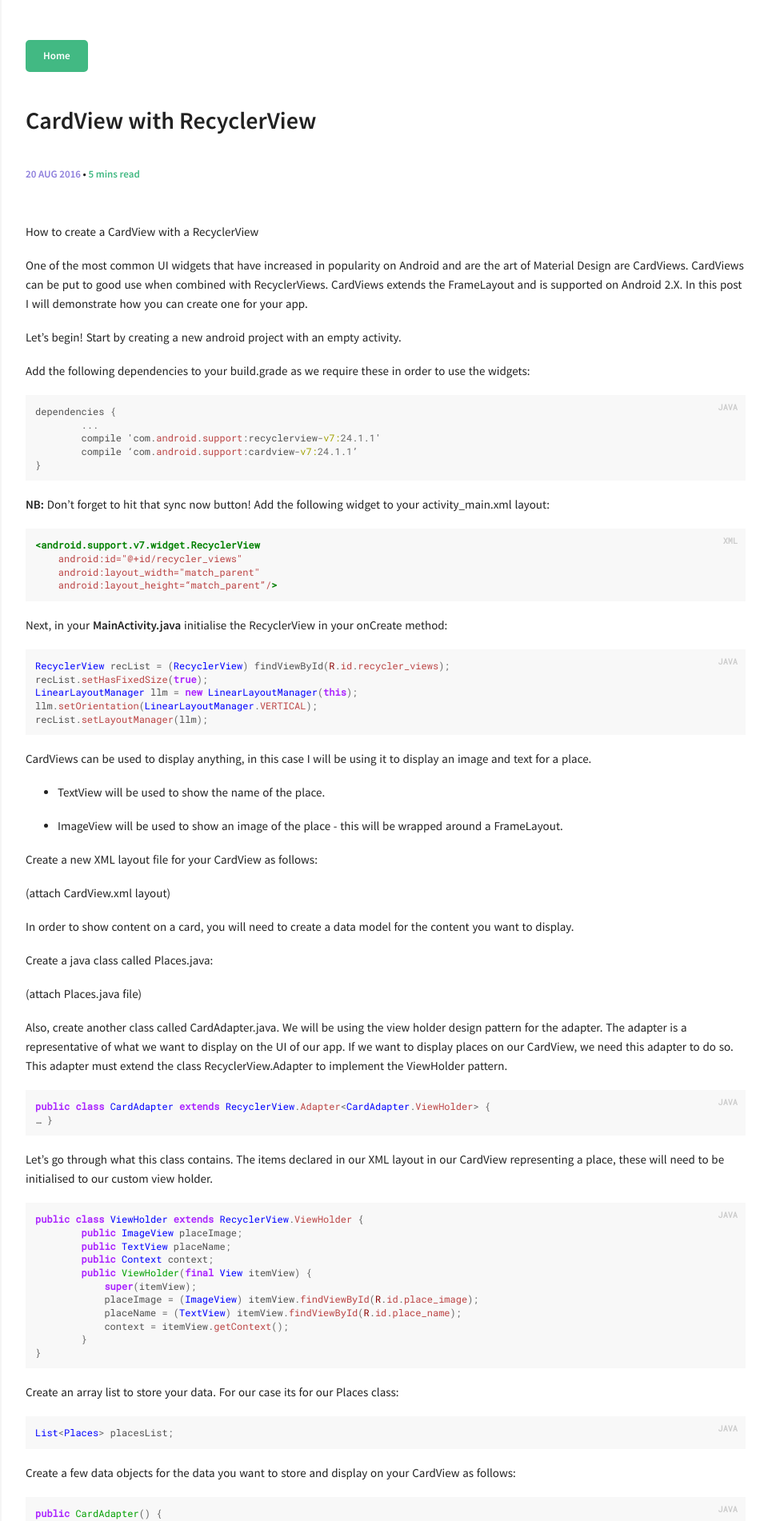
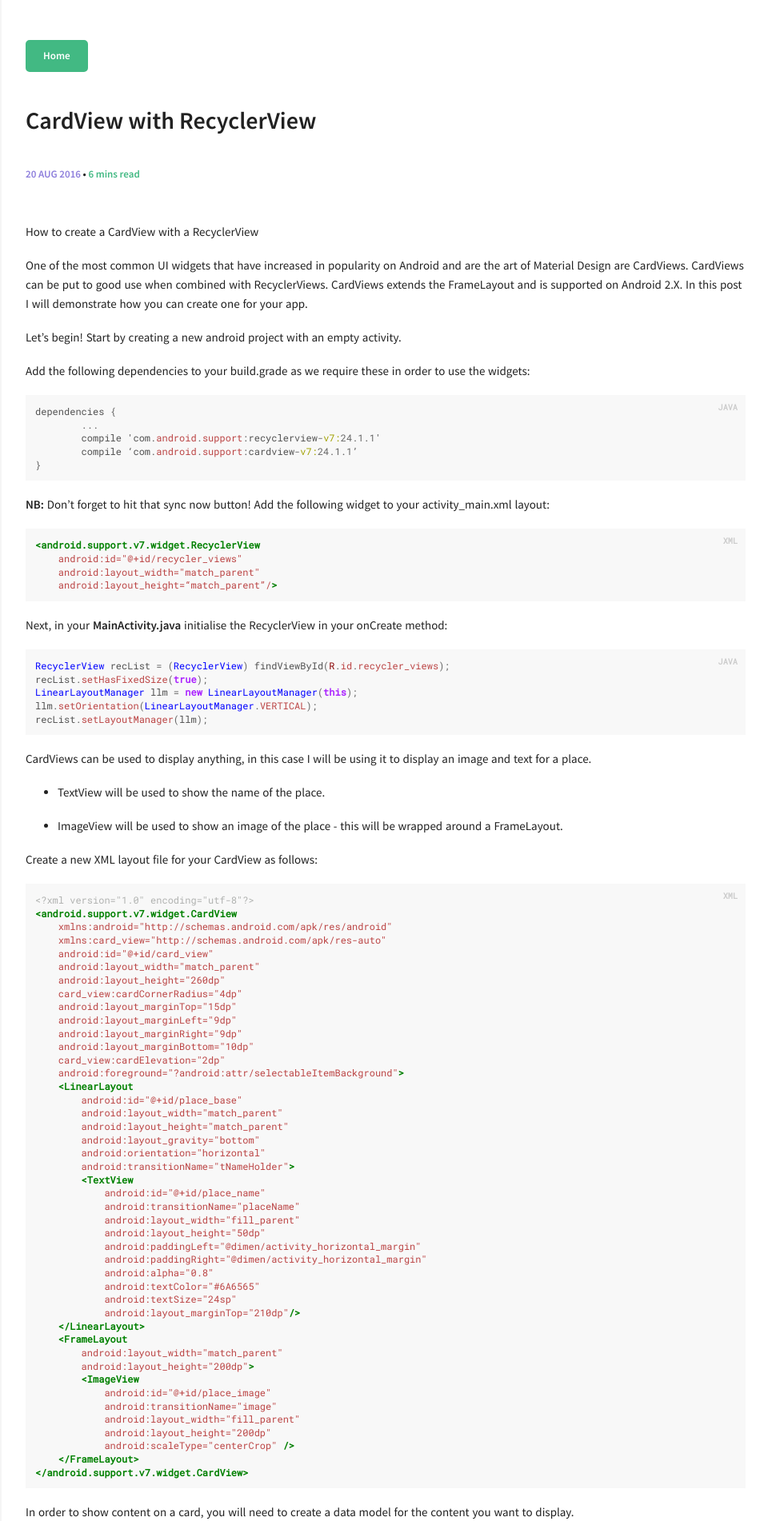
Before and after one commit to fizzyisdizzy/fizzyisdizzy.github.io, a Jekyll site: the page built from _posts/2016-08-21-cardview-with-recyclerview.md, in a window 1280 px wide. Shown: the top 1902 px of the page at 80% size, without its empty margins (318-1278 px from the left). Built offline with Jekyll 4.4.1, drawn with Linux system fonts in a browser that asks for light colours; some of the changed text lies outside the part shown.

Commit message:
updated cardview

```diff
--- a/_posts/2016-08-21-cardview-with-recyclerview.md
+++ b/_posts/2016-08-21-cardview-with-recyclerview.md
@@ -50,13 +50,79 @@ CardViews can be used to display anything, in this case I will be using it to di
 
 Create a new XML layout file for your CardView as follows:
 
-(attach CardView.xml layout)
+{% highlight xml %}
+<?xml version="1.0" encoding="utf-8"?>
+<android.support.v7.widget.CardView
+    xmlns:android="http://schemas.android.com/apk/res/android"
+    xmlns:card_view="http://schemas.android.com/apk/res-auto"
+    android:id="@+id/card_view"
+    android:layout_width="match_parent"
+    android:layout_height="260dp"
+    card_view:cardCornerRadius="4dp"
+    android:layout_marginTop="15dp"
+    android:layout_marginLeft="9dp"
+    android:layout_marginRight="9dp"
+    android:layout_marginBottom="10dp"
+    card_view:cardElevation="2dp"
+    android:foreground="?android:attr/selectableItemBackground">
+    <LinearLayout
+        android:id="@+id/place_base"
+        android:layout_width="match_parent"
+        android:layout_height="match_parent"
+        android:layout_gravity="bottom"
+        android:orientation="horizontal"
+        android:transitionName="tNameHolder">
+        <TextView
+            android:id="@+id/place_name"
+            android:transitionName="placeName"
+            android:layout_width="fill_parent"
+            android:layout_height="50dp"
+            android:paddingLeft="@dimen/activity_horizontal_margin"
+            android:paddingRight="@dimen/activity_horizontal_margin"
+            android:alpha="0.8"
+            android:textColor="#6A6565"
+            android:textSize="24sp"
+            android:layout_marginTop="210dp"/>
+    </LinearLayout>
+    <FrameLayout
+        android:layout_width="match_parent"
+        android:layout_height="200dp">
+        <ImageView
+            android:id="@+id/place_image"
+            android:transitionName="image"
+            android:layout_width="fill_parent"
+            android:layout_height="200dp"
+            android:scaleType="centerCrop" />
+    </FrameLayout>
+</android.support.v7.widget.CardView>
+{% endhighlight %}
 
 In order to show content on a card, you will need to create a data model for the content you want to display.
 
 Create a java class called Places.java:
 
-(attach Places.java file)
+{% highlight java %}
+public class Places {
+    private String mName;
+    private int mThumbnail;
+
+    public String getName() {
+        return mName;
+    }
+
+    public void setName(String name) {
+        this.mName = name;
+    }
+
+    public int getThumbnail() {
+        return mThumbnail;
+    }
+
+    public void setThumbnail(int thumbnail) {
+        this.mThumbnail = thumbnail;
+    }
+}
+{% endhighlight %}
 
 Also, create another class called CardAdapter.java. We will be using the view holder design pattern for the adapter. The adapter is a representative of what we want to display on the UI of our app. If we want to display places on our CardView, we need this adapter to do so. This adapter must extend the class RecyclerView.Adapter to implement the ViewHolder pattern.
 
@@ -129,5 +195,4 @@ public ViewHolder onCreateViewHolder(ViewGroup viewGroup, int i) {
 
 If you have followed the tutorial and run your app, you should see something similar to below:
 
-
 ![image-title-here](/img/cardview.png){:class="img-responsive"}
```
